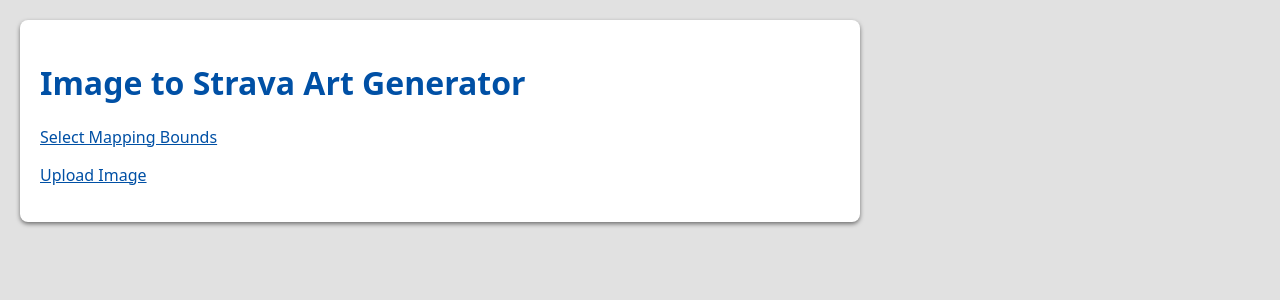
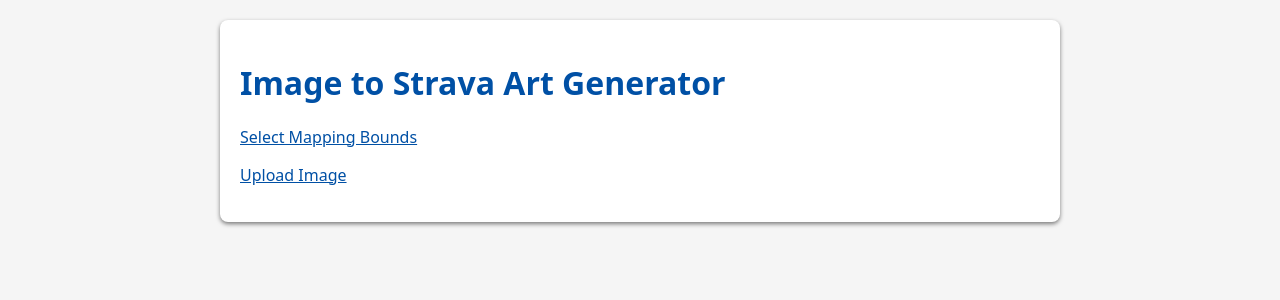
Before and after one commit to alvealio/mpcs-51042-final-project, a Flask app: page / in a window 1280 px wide. Shown: the top 300 px of the page. Run offline with Flask 3, Linux system fonts and the light colour scheme.

Commit message:
Change background color and center containers

```diff
--- a/static/css/style.css
+++ b/static/css/style.css
@@ -1,5 +1,5 @@
 body {
-    background-color: rgb(225, 225, 225);
+    background-color: rgb(245, 245, 245);
     font-family: system-ui, "Segoe UI", Roboto, Helvetica, Arial, sans-serif, "Apple Color Emoji", "Segoe UI Emoji", "Segoe UI Symbol";
     margin: 20px;
 }
@@ -19,6 +19,7 @@ a:hover {
 .container {
     background-color: rgb(255, 255, 255);
     max-width: 800px;
+    margin: 0 auto;
     padding: 20px;
     border-radius: 8px;
     box-shadow: 0 2px 4px rgba(0, 0, 0, 0.5);
```
